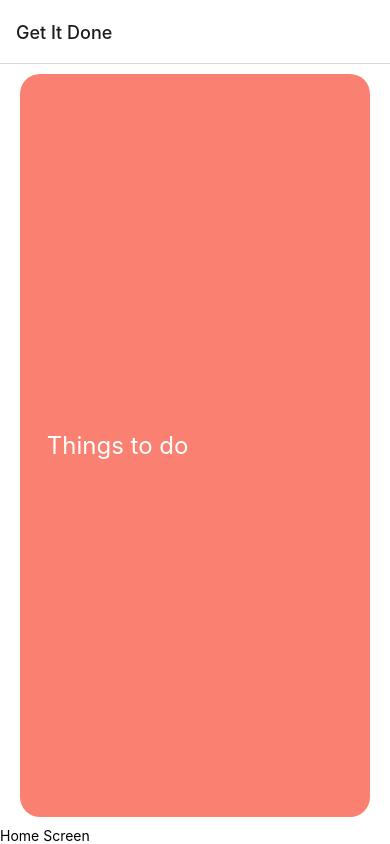
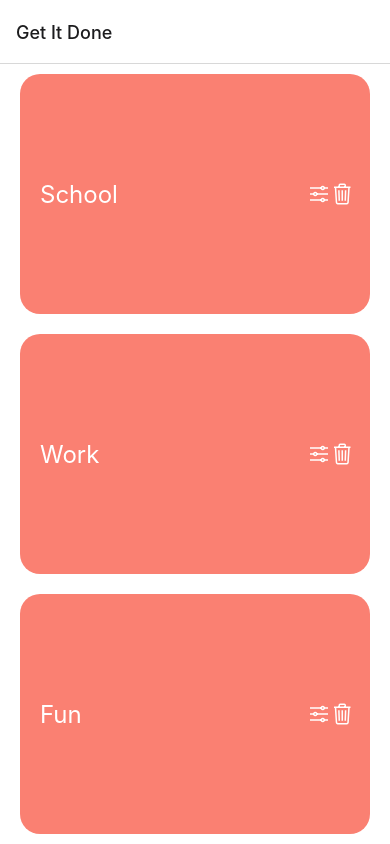
Before and after one commit to angelz510/getitdone, a React Native app: screen / in a window 390 px wide. Built offline with nearby package versions, Linux system fonts and the light colour scheme.

Commit message:
build:create to do component

```diff
--- a/containers/Home.js
+++ b/containers/Home.js
@@ -1,15 +1,31 @@
 import React from "react";
 import { StyleSheet, Text, View, TouchableOpacity } from "react-native";
+import { Ionicons } from "@expo/vector-icons";
+
+const ListButton = (props) => {
+  return (
+    <TouchableOpacity style={styles.todoContainer} onPress={() => {}}>
+      <View>
+        <Text style={styles.todoTitle}>{props.title}</Text>
+      </View>
+      <View style={{ flexDirection: "row" }}>
+        <TouchableOpacity onPress={() => {}}>
+          <Ionicons name="options-outline" size={24} color="white" />
+        </TouchableOpacity>
+        <TouchableOpacity onPress={() => {}}>
+          <Ionicons name="trash-outline" size={24} color="white" />
+        </TouchableOpacity>
+      </View>
+    </TouchableOpacity>
+  );
+};
 
 export default () => {
   return (
     <View style={styles.container}>
-      <TouchableOpacity style={styles.todoContainer} onPress={() => {}}>
-        <View>
-          <Text style={styles.todoTitle}> Things to do</Text>
-        </View>
-      </TouchableOpacity>
-      <Text>Home Screen</Text>
+      <ListButton title="School" />
+      <ListButton title="Work" />
+      <ListButton title="Fun" />
     </View>
   );
 };
```
